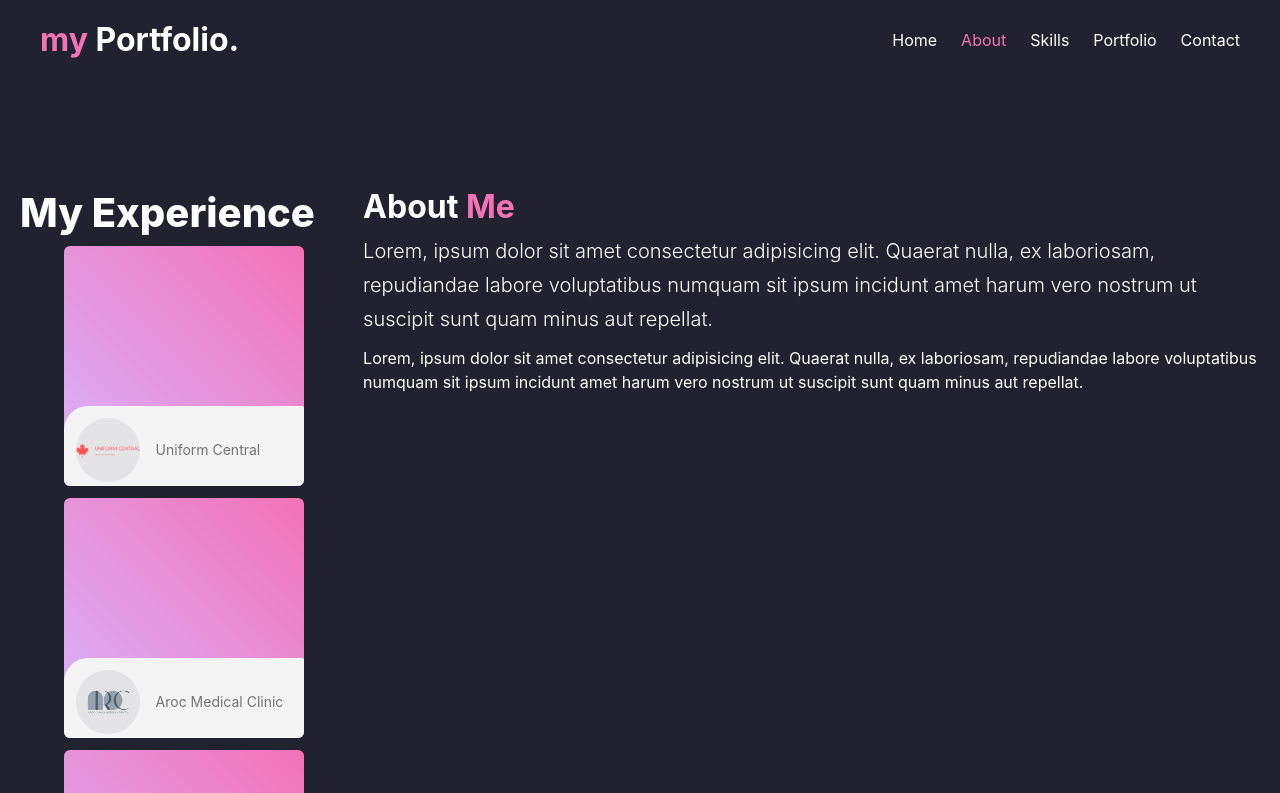
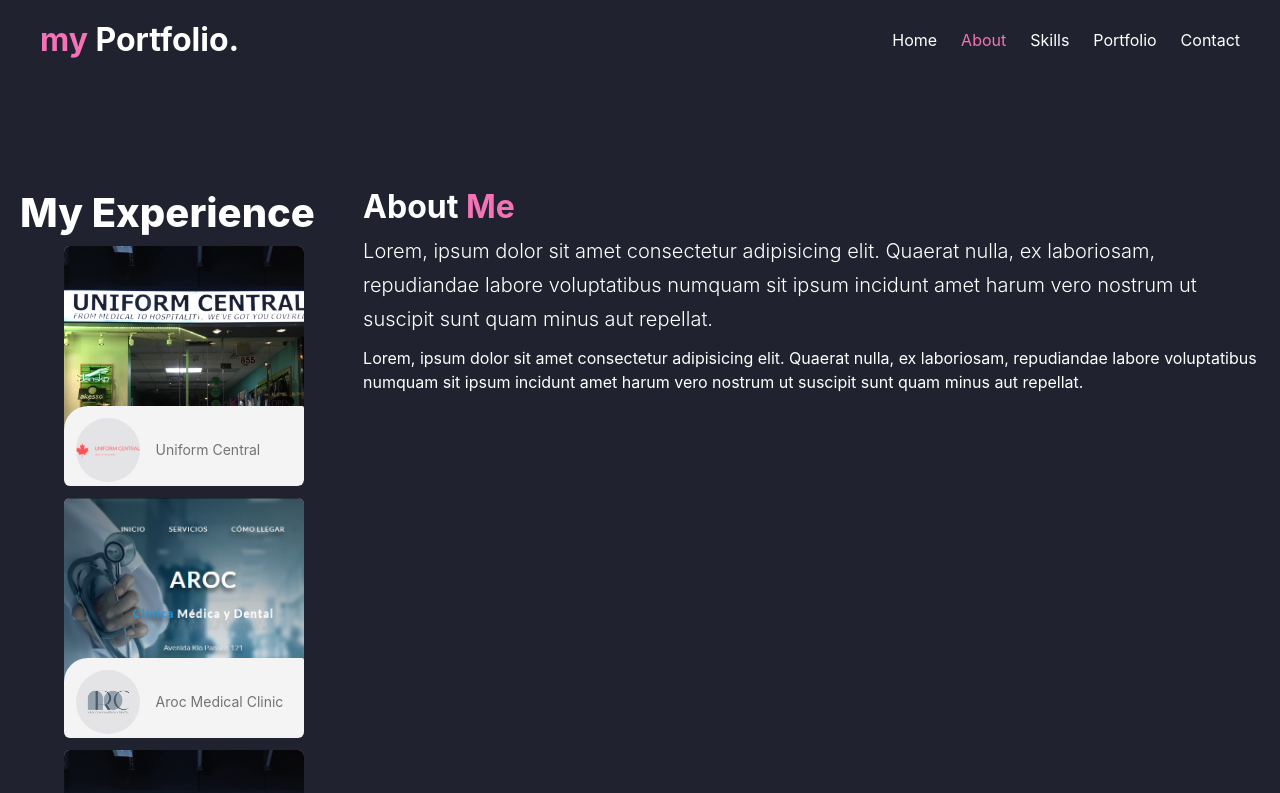
Before and after one commit to Leprekus/react-portfolio-site, a React (Vite) app in the folder leprekus-site/: page /about in a window 1280 px wide. Shown: the top 793 px of the page. Built offline with nearby package versions, Linux system fonts and the light colour scheme.

Commit message:
edit card component

```diff
--- a/leprekus-site/src/components/Card/Card.jsx
+++ b/leprekus-site/src/components/Card/Card.jsx
@@ -1,7 +1,7 @@
 import React, { useRef } from 'react';
 import Cardheader from './Cardheader';
 
-function Card({ children, img, header, bg }) {
+function Card({ children, img, header, bg, link }) {
   const divRef = useRef(null)
   const handleExpand = () => {
     divRef.current.scrollTo(0,0)
@@ -20,9 +20,14 @@ function Card({ children, img, header, bg }) {
     //change width and height
     <div
       className='w-60 h-60 p-4 relative
-    bg-gradient-to-bl from-pink-400 to-purple-300 rounded-md'
-    style={bg ? {backgroundImage: `url(${bg})`, backgroundSize: 'cover', backgroundRepeat: 'no-repeat'} : undefined}
+    bg-gradient-to-bl from-pink-400 to-purple-300 rounded-md overflow-hidden'
     >
+      {link &&
+      <a
+      href={link} target='_blank' className='transition-all hover:transition-all
+      scale-bg w-full h-full inline-block absolute top-0 left-0'
+      style={{backgroundImage: `url(${bg})`, backgroundSize: 'cover', backgroundRepeat: 'no-repeat'}}
+      />}
       <div
         id='custom-scrollbar'
         className='w-full absolute left-0 bottom-0 rounded-b-md rounded-tl-3xl rounded-tr-sm
--- a/leprekus-site/src/components/Card/Cardheader.jsx
+++ b/leprekus-site/src/components/Card/Cardheader.jsx
@@ -1,7 +1,7 @@
 import { display } from '@mui/system'
 import React from 'react'
 import codecademy from '../../assets/codecademy.png'
-function Cardheader({img, header='Lorem ipsum Dolor',}) {
+function Cardheader({img, header='Lorem ipsum Dolor'}) {
   return (
     <div className='flex items-center gap-4
     w-56 pt-3 pl-1 absolute top-0'>
--- a/leprekus-site/src/pages/About.jsx
+++ b/leprekus-site/src/pages/About.jsx
@@ -5,13 +5,23 @@ import Layout from '../components/Layout';
 import codecademy from '../assets/codecademy.png'
 import uniformCentral from '../assets/uniform_central.png'
 import aroc from '../assets/aroc.png'
+import uniformCentralStoreFront from '../assets/uniform-central.png'
+import clinicaMedica from '../assets/clinica-medica.png'
 export default function About() {
+  const headers = ['Uniform Central', 'Aroc Medical Clinic', 'Codecademy']
+  const bgs = [uniformCentralStoreFront, clinicaMedica, uniformCentralStoreFront/*add codecademy bg*/]
+  const imgs = [uniformCentral, aroc, codecademy]
+  const links = ['https://clinica-medica.leprekus.dev/', 'https://clinica-medica.leprekus.dev/', 'https://clinica-medica.leprekus.dev/']
+  const text = ['Lorem ipsum dolor sit amet consectetur adipisicing elit. Maiores eligendi ex enim voluptatem repellat vel expedita soluta? Ab, maxime accusamus numquam sunt quas, eligendi soluta rem a, harum fugiat deleniti', 'Lorem ipsum dolor sit amet consectetur adipisicing elit. Maiores eligendi ex enim voluptatem repellat vel expedita soluta? Ab, maxime accusamus numquam sunt quas, eligendi soluta rem a, harum fugiat deleniti', 'Lorem ipsum dolor sit amet consectetur adipisicing elit. Maiores eligendi ex enim voluptatem repellat vel expedita soluta? Ab, maxime accusamus numquam sunt quas, eligendi soluta rem a, harum fugiat deleniti',]
   return (
     <Layout>
       <Cardholder title='My Experience'>
-          <Card header='Uniform Central' img={uniformCentral}>Lorem ipsum dolor sit amet consectetur adipisicing elit. Maiores eligendi ex enim voluptatem repellat vel expedita soluta? Ab, maxime accusamus numquam sunt quas, eligendi soluta rem a, harum fugiat deleniti.</Card>
-          <Card header='Aroc Medical Clinic' img={aroc}>Experience2 card format</Card>
-          <Card header='Codecademy' img={codecademy}>Experience3 card format</Card>
+          {headers.map((header, i) =>
+            <Card
+            header={header}
+            bg={bgs[i]}
+            img={imgs[i]}
+            link={links[i]}>{ text[i] }</Card>)}
       </Cardholder>
       <div>
           <h2>About <span className='text-pink-400'>Me</span></h2>
```
Also changed, not shown: leprekus-site/src/index.css (+4 -0 lines), leprekus-site/src/assets/clinica-medica.png (added), leprekus-site/src/assets/uniform-central.png (added).
